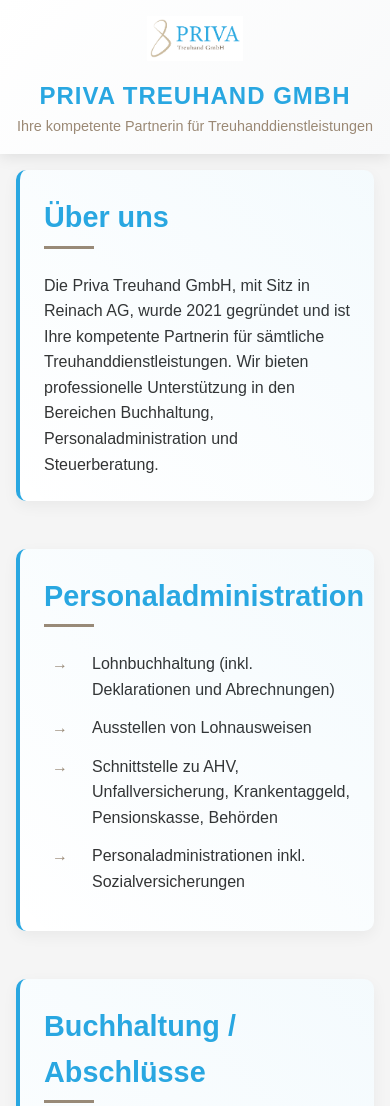
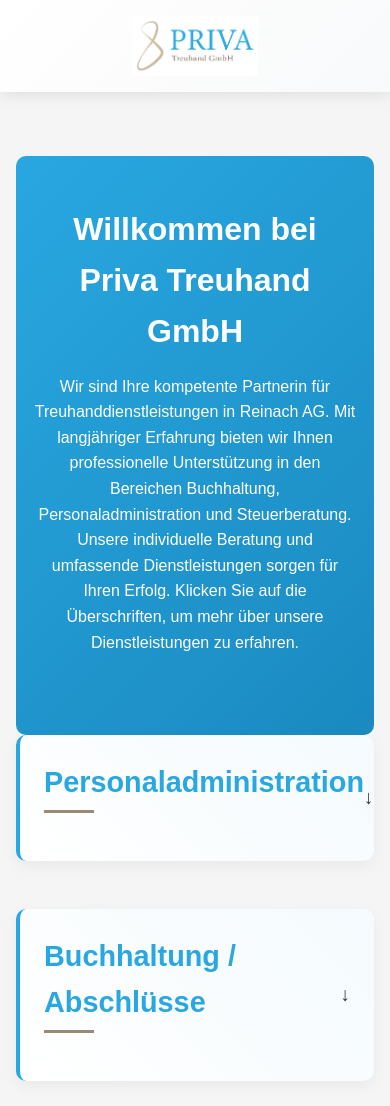
Before and after one commit to UCK2503/Priva-Treuhand-GmbH, a plain HTML site: page index.html in a window 390 px wide. Shown: the top 1106 px of the page. Drawn offline with Linux system fonts and the light colour scheme.

Commit message:
Update index.html

```diff
--- a/index.html
+++ b/index.html
@@ -30,7 +30,7 @@
         .header {
             display: flex;
             align-items: center;
-            justify-content: flex-start;
+            justify-content: center;
             padding: 1rem 2rem;
             background: linear-gradient(135deg, var(--white) 0%, #f8f9fa 100%);
             box-shadow: 0 2px 15px rgba(0,0,0,0.1);
@@ -65,29 +65,29 @@
             }
         }
 
-        .title-container {
-            text-align: left;
-        }
-
-        .company-title {
-            font-size: 1.8rem;
-            margin: 0;
-            color: var(--primary-blue);
-            text-transform: uppercase;
-            letter-spacing: 1px;
-            font-weight: bold;
-        }
-
-        .company-subtitle {
-            font-size: 1rem;
-            color: var(--primary-brown);
-            margin: 0;
-        }
-
         .container {
             max-width: 1200px;
             margin: 0 auto;
             padding: 2rem;
+        }
+
+        .hero {
+            background: linear-gradient(135deg, var(--primary-blue) 0%, #1a8ac0 100%);
+            color: var(--white);
+            padding: 5rem 2rem;
+            text-align: center;
+            border-radius: 10px;
+            margin-top: 3rem;
+        }
+
+        .hero h1 {
+            font-size: 2.5rem;
+            margin-bottom: 1rem;
+        }
+
+        .hero p {
+            font-size: 1.2rem;
+            margin-bottom: 2rem;
         }
 
         .section {
@@ -118,7 +118,14 @@
             pointer-events: none;
         }
 
-        h2 {
+        .section-header {
+            display: flex;
+            justify-content: space-between;
+            align-items: center;
+            cursor: pointer;
+        }
+
+        .section-header h2 {
             color: var(--primary-blue);
             margin-bottom: 1.5rem;
             font-size: 1.8rem;
@@ -126,7 +133,7 @@
             padding-bottom: 0.5rem;
         }
 
-        h2::after {
+        .section-header h2::after {
             content: '';
             position: absolute;
             bottom: 0;
@@ -137,23 +144,37 @@
             transition: width 0.3s ease;
         }
 
-        .section:hover h2::after {
+        .section:hover .section-header h2::after {
             width: 100px;
         }
 
-        ul {
+        .section-header .arrow {
+            font-size: 1.2rem;
+            transition: transform 0.3s ease;
+        }
+
+        .section-header:hover .arrow {
+            transform: rotate(180deg);
+        }
+
+        .section-content {
+            display: none;
+            padding-top: 1rem;
+        }
+
+        .section-content ul {
             list-style-type: none;
             padding-left: 1.5rem;
         }
 
-        li {
+        .section-content li {
             margin-bottom: 0.8rem;
             position: relative;
             padding-left: 1.5rem;
             transition: transform 0.2s ease;
         }
 
-        li:before {
+        .section-content li:before {
             content: "→";
             color: var(--primary-brown);
             position: absolute;
@@ -161,7 +182,7 @@
             transition: transform 0.2s ease;
         }
 
-        li:hover {
+        .section-content li:hover {
             transform: translateX(5px);
         }
 
@@ -230,22 +251,6 @@
                 gap: 1rem;
             }
 
-            .title-container {
-                text-align: center;
-            }
-
-            .logo {
-                max-height: 45px;
-            }
-
-            .company-title {
-                font-size: 1.5rem;
-            }
-
-            .company-subtitle {
-                font-size: 0.9rem;
-            }
-
             .container {
                 padding: 1rem;
             }
@@ -257,6 +262,18 @@
             .contact-info {
                 grid-template-columns: 1fr;
             }
+
+            .hero {
+                padding: 3rem 1rem;
+            }
+
+            .hero h1 {
+                font-size: 2rem;
+            }
+
+            .hero p {
+                font-size: 1rem;
+            }
         }
     </style>
 </head>
@@ -264,32 +281,36 @@
     <header class="header" role="banner">
         <div class="logo-container">
             <img src="logo.png" alt="Priva Treuhand GmbH Logo" class="logo" loading="lazy">
-            <div class="title-container">
-                <h1 class="company-title">Priva Treuhand GmbH</h1>
-                <div class="company-subtitle">Ihre kompetente Partnerin für Treuhanddienstleistungen</div>
-            </div>
         </div>
     </header>
 
     <main class="container">
-        <section class="section" role="region" aria-label="Über uns">
-            <h2>Über uns</h2>
-            <p>Die Priva Treuhand GmbH, mit Sitz in Reinach AG, wurde 2021 gegründet und ist Ihre kompetente Partnerin für sämtliche Treuhanddienstleistungen. Wir bieten professionelle Unterstützung in den Bereichen Buchhaltung, Personaladministration und Steuerberatung.</p>
+        <section class="hero">
+            <h1>Willkommen bei Priva Treuhand GmbH</h1>
+            <p>Wir sind Ihre kompetente Partnerin für Treuhanddienstleistungen in Reinach AG. Mit langjähriger Erfahrung bieten wir Ihnen professionelle Unterstützung in den Bereichen Buchhaltung, Personaladministration und Steuerberatung. Unsere individuelle Beratung und umfassende Dienstleistungen sorgen für Ihren Erfolg. Klicken Sie auf die Überschriften, um mehr über unsere Dienstleistungen zu erfahren.</p>
         </section>
 
-        <nav role="navigation">
         <section class="section">
+            <div class="section-header">
                 <h2>Personaladministration</h2>
+                <span class="arrow">↓</span>
+            </div>
+            <div class="section-content">
                 <ul>
                     <li>Lohnbuchhaltung (inkl. Deklarationen und Abrechnungen)</li>
                     <li>Ausstellen von Lohnausweisen</li>
                     <li>Schnittstelle zu AHV, Unfallversicherung, Krankentaggeld, Pensionskasse, Behörden</li>
                     <li>Personaladministrationen inkl. Sozialversicherungen</li>
                 </ul>
+            </div>
         </section>
 
         <section class="section">
+            <div class="section-header">
                 <h2>Buchhaltung / Abschlüsse</h2>
+                <span class="arrow">↓</span>
+            </div>
+            <div class="section-content">
                 <ul>
                     <li>Erstellen von Jahresabschlüssen, Zwischenbilanzen und Geschäftsberichten</li>
                     <li>Einrichten und Führen von Kundenbuchhaltungen</li>
@@ -298,18 +319,28 @@
                     <li>Finanzbuchhaltung</li>
                     <li>MWSt-Deklaration</li>
                 </ul>
+            </div>
         </section>
 
         <section class="section">
+            <div class="section-header">
                 <h2>Steuerberatung</h2>
+                <span class="arrow">↓</span>
+            </div>
+            <div class="section-content">
                 <ul>
                     <li>Optimierung von Steuern und Sozialabgaben</li>
                     <li>Erstellen von verschiedenen Steuererklärungen</li>
                 </ul>
+            </div>
         </section>
 
         <section class="section">
+            <div class="section-header">
                 <h2>Ihre Vorteile</h2>
+                <span class="arrow">↓</span>
+            </div>
+            <div class="section-content">
                 <ul>
                     <li>Individuelle Unterstützung</li>
                     <li>Persönliche Ansprechperson</li>
@@ -318,8 +349,8 @@
                     <li>Langjährige Erfahrung</li>
                     <li>Kundenspezifische Umsetzung</li>
                 </ul>
+            </div>
         </section>
-        </nav>
     </main>
 
     <footer class="contact" role="contentinfo">
@@ -347,7 +378,6 @@
                 referrerpolicy="no-referrer-when-downgrade"
                 title="Standort von Priva Treuhand GmbH">
             </iframe>
-
         </div>
     </footer>
 
@@ -361,6 +391,16 @@
                 header.classList.remove('scrolled');
             }
         });
+
+        // Toggle section content
+        document.querySelectorAll('.section-header').forEach(header => {
+            header.addEventListener('click', function() {
+                const content = this.nextElementSibling;
+                content.style.display = content.style.display === 'block' ? 'none' : 'block';
+                const arrow = this.querySelector('.arrow');
+                arrow.textContent = content.style.display === 'block' ? '↑' : '↓';
+            });
+        });
     </script>
 </body>
 </html>
```
Lines whose indentation alone changed are shown as unchanged.
